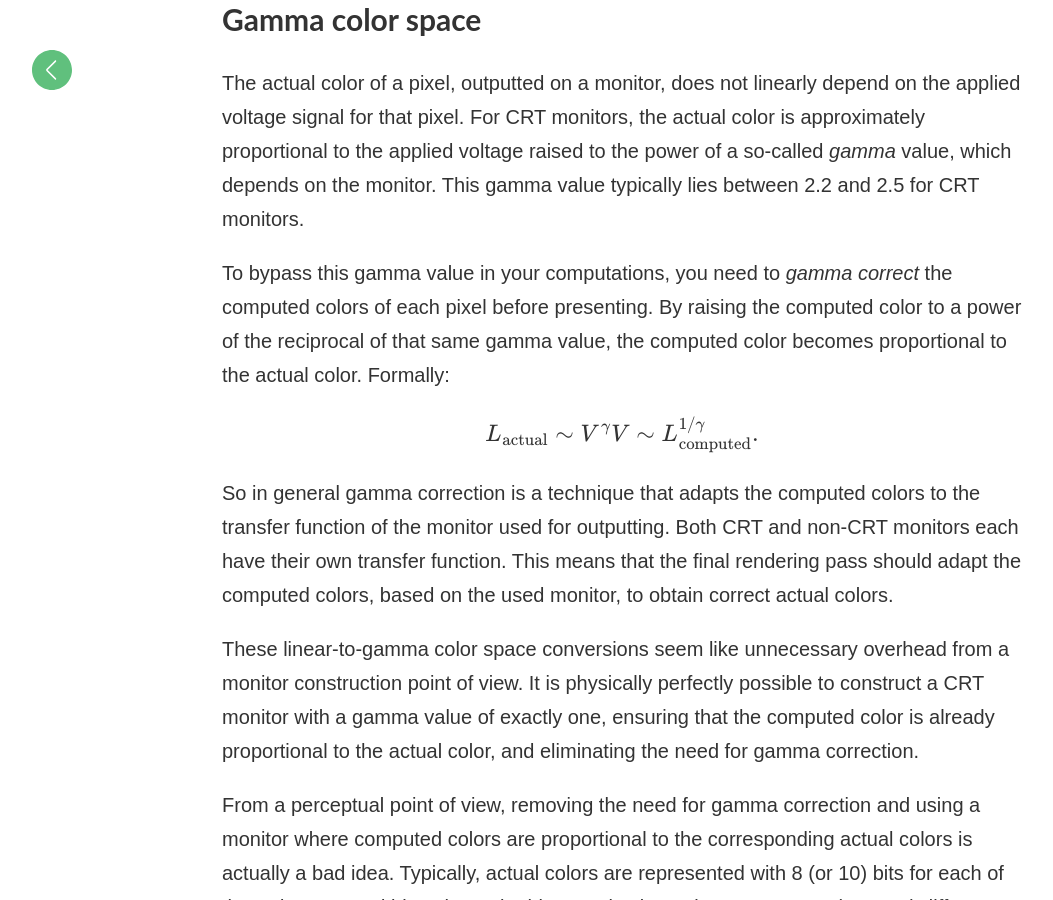
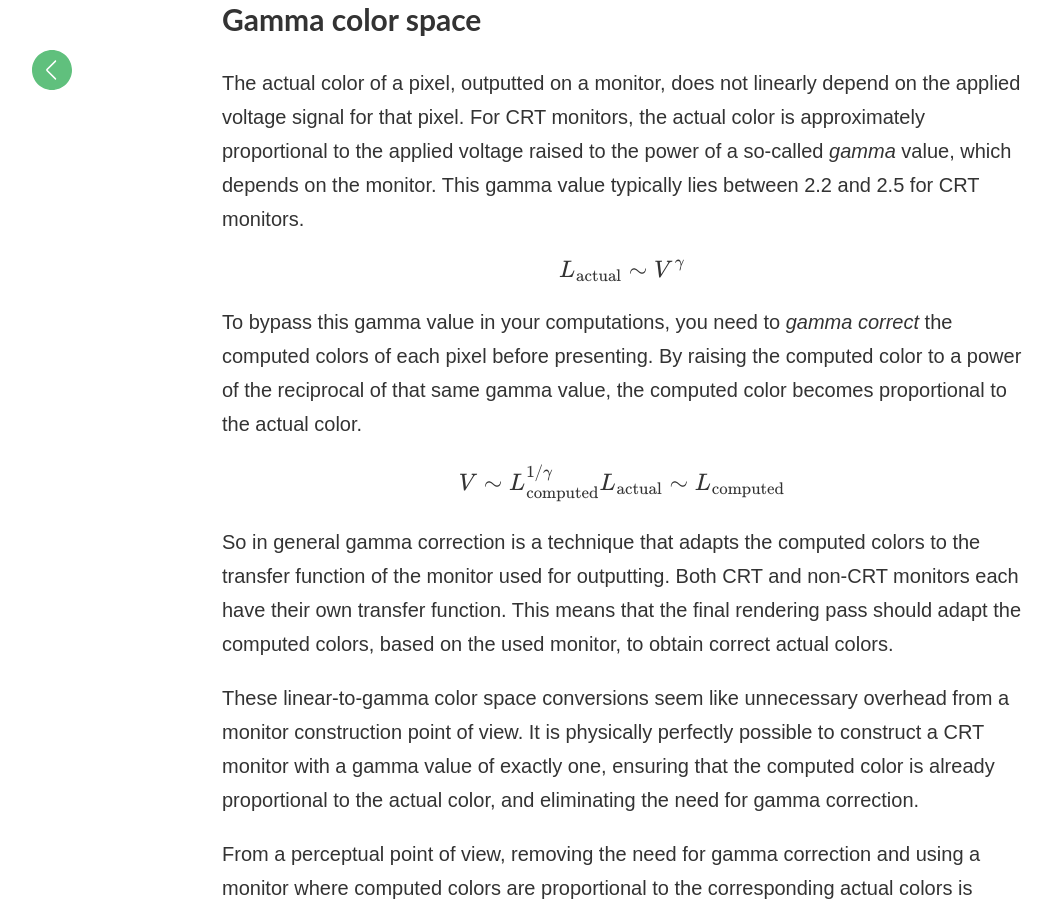
Before and after one commit to matt77hias/Blog, a Jekyll site: the page built from _posts/2018-07-01-linear-gamma-and-sRGB-color-spaces.md, in a window 1280 px wide and 900 px high, scrolled down 370 px. Shown: the whole window, without its empty margins (18-1071 px from the left). Built offline with Jekyll 4.4.1, drawn with Linux system fonts in a browser that asks for light colours; formulas are drawn with MathJax 3; comment, search, counter and statistics services are not loaded.

Commit message:
Update 2018-07-01-linear-gamma-and-sRGB-color-spaces.md

```diff
--- a/_posts/2018-07-01-linear-gamma-and-sRGB-color-spaces.md
+++ b/_posts/2018-07-01-linear-gamma-and-sRGB-color-spaces.md
@@ -11,10 +11,12 @@ categories: [color, perception]
 
 The actual color of a pixel, outputted on a monitor, does not linearly depend on the applied voltage signal for that pixel. For CRT monitors, the actual color is approximately proportional to the applied voltage raised to the power of a so-called *gamma* value, which depends on the monitor. This gamma value typically lies between 2.2 and 2.5 for CRT monitors.
 
-To bypass this gamma value in your computations, you need to *gamma correct* the computed colors of each pixel before presenting. By raising the computed color to a power of the reciprocal of that same gamma value, the computed color becomes proportional to the actual color. Formally:
+$$L_\mathrm{actual} \sim V^\gamma$$
 
-$$L_\mathrm{actual} \sim V^\gamma \\
-V \sim L_\mathrm{computed}^{1/\gamma}.$$
+To bypass this gamma value in your computations, you need to *gamma correct* the computed colors of each pixel before presenting. By raising the computed color to a power of the reciprocal of that same gamma value, the computed color becomes proportional to the actual color.
+
+$$V \sim L_\mathrm{computed}^{1/\gamma} \\
+L_\mathrm{actual} \sim L_\mathrm{computed}$$
 
 So in general gamma correction is a technique that adapts the computed colors to the transfer function of the monitor used for outputting. Both CRT and non-CRT monitors each have their own transfer function. This means that the final rendering pass should adapt the computed colors, based on the used monitor, to obtain correct actual colors.
 
```
